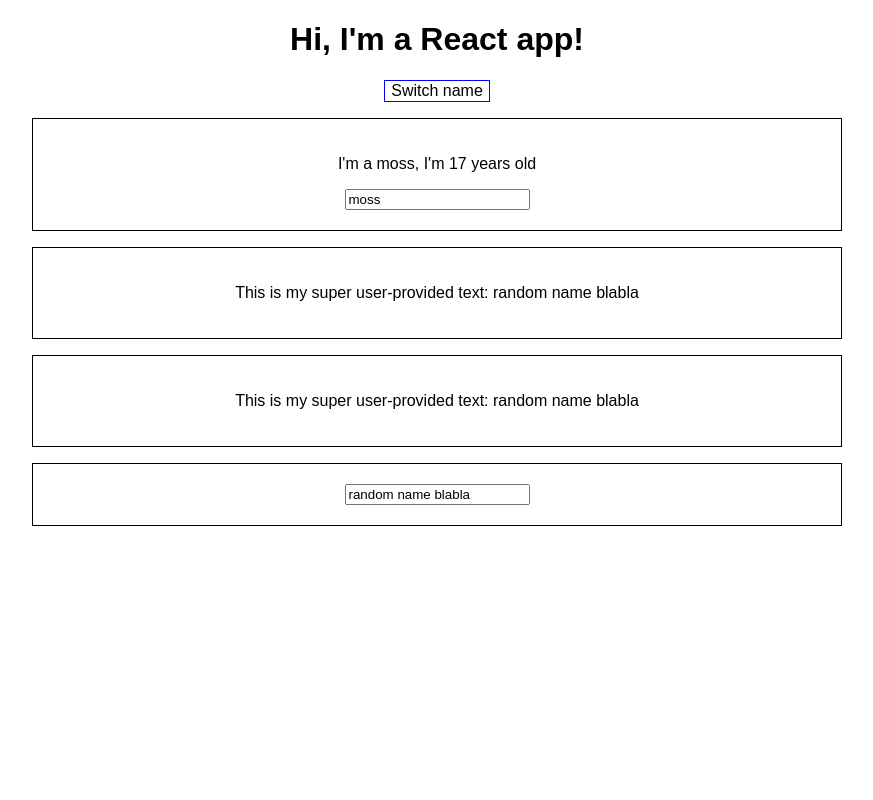
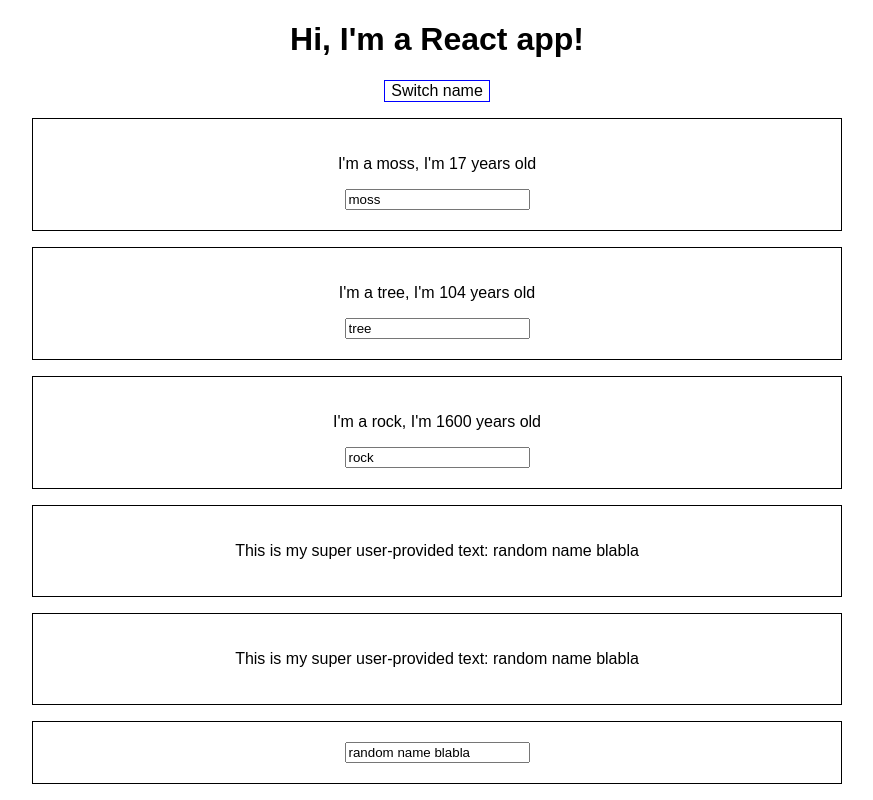
Before and after one commit to Mossie93/react-complete-guide, a React (Create React App) app: page / in a window 1280 px wide. Both pictures are taken after a click on the button "Switch name". Shown: the whole page, without its empty margins (203-1076 px from the left). Built offline with nearby package versions, Linux system fonts and the light colour scheme.

Commit message:
Add new personto App state. Render persons by iterating over array

```diff
--- a/src/App.js
+++ b/src/App.js
@@ -8,7 +8,8 @@ class App extends Component {
   state = {
     persons: [
       { name: 'moss', age: 17 },
-      { name: 'tree', age: 104 }
+      { name: 'tree', age: 104 },
+      { name: 'rock', age: 1600 }
     ],
     username: 'random name blabla',
     showPersons: false
@@ -17,13 +18,6 @@ class App extends Component {
   togglePersonsHandler = () => {
     const doesShow = this.state.showPersons;
     this.setState({showPersons: !doesShow})
-  }
-
-  nameChangeHandler = (event) => {
-    this.setState({persons: [
-      { name: event.target.value, age: 17 },
-      { name: 'tree', age: 104 }
-    ]})
   }
 
   usernameChangeHandler  = (event)=> {
@@ -43,11 +37,14 @@ class App extends Component {
     if (this.state.showPersons) {
       persons = (
         <div>
-          <Person
-            name={this.state.persons[0].name}
-            age={this.state.persons[0].age}
-            changed={this.nameChangeHandler}
-          />
+          {this.state.persons.map(person => {
+            return (
+              <Person
+                name={person.name}
+                age={person.age}
+              />
+            )
+          })}
         </div>
       );
     }
```
